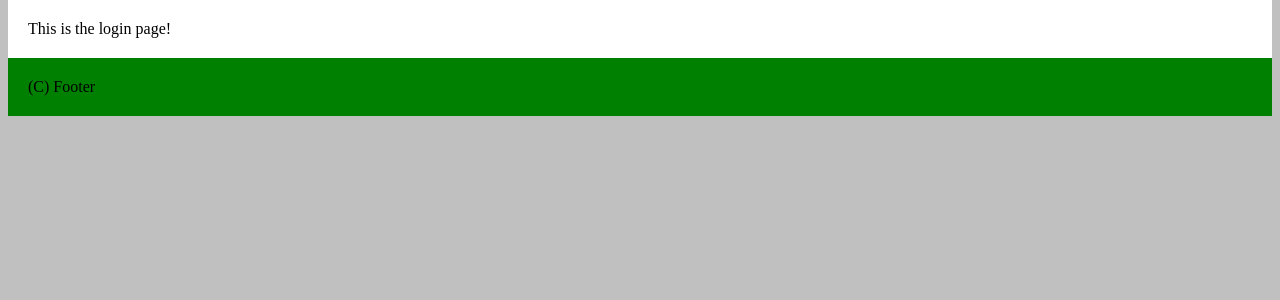
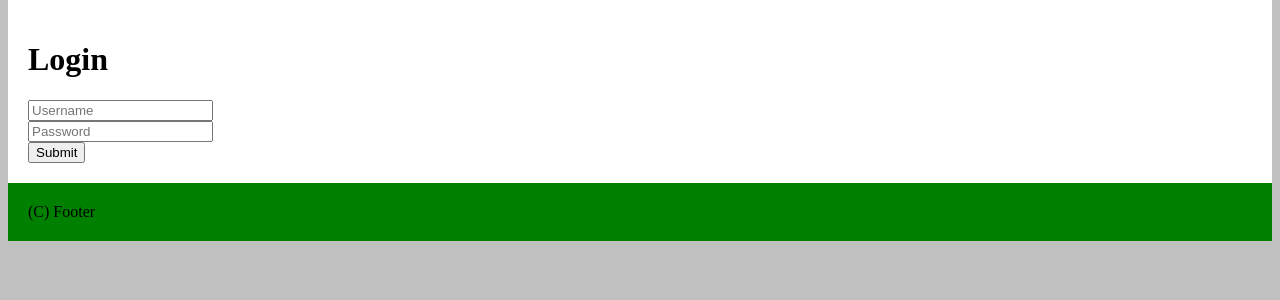
Before and after one commit to bretanac93/PHPMVC, a PHP site: the page made by View/login/index.php in a window 1280 px wide. Shown: the part 152-452 px from the top of the page. Run offline with PHP 8.4, Linux system fonts and the light colour scheme; the template is opened without the code that fills it, so the values that code supplies are empty; some libraries are stand-ins or nearby versions.

Commit message:
Added the login form

```diff
--- a/View/login/index.php
+++ b/View/login/index.php
@@ -1 +1,6 @@
-This is the login page!
+<h1>Login</h1>
+<form action="login/run" method="POST">
+    <input type="text" name="login" placeholder="Username" /><br />
+    <input type="password" name="password" placeholder="Password" /><br />
+    <label></label><input type="submit"/>
+</form>
```
